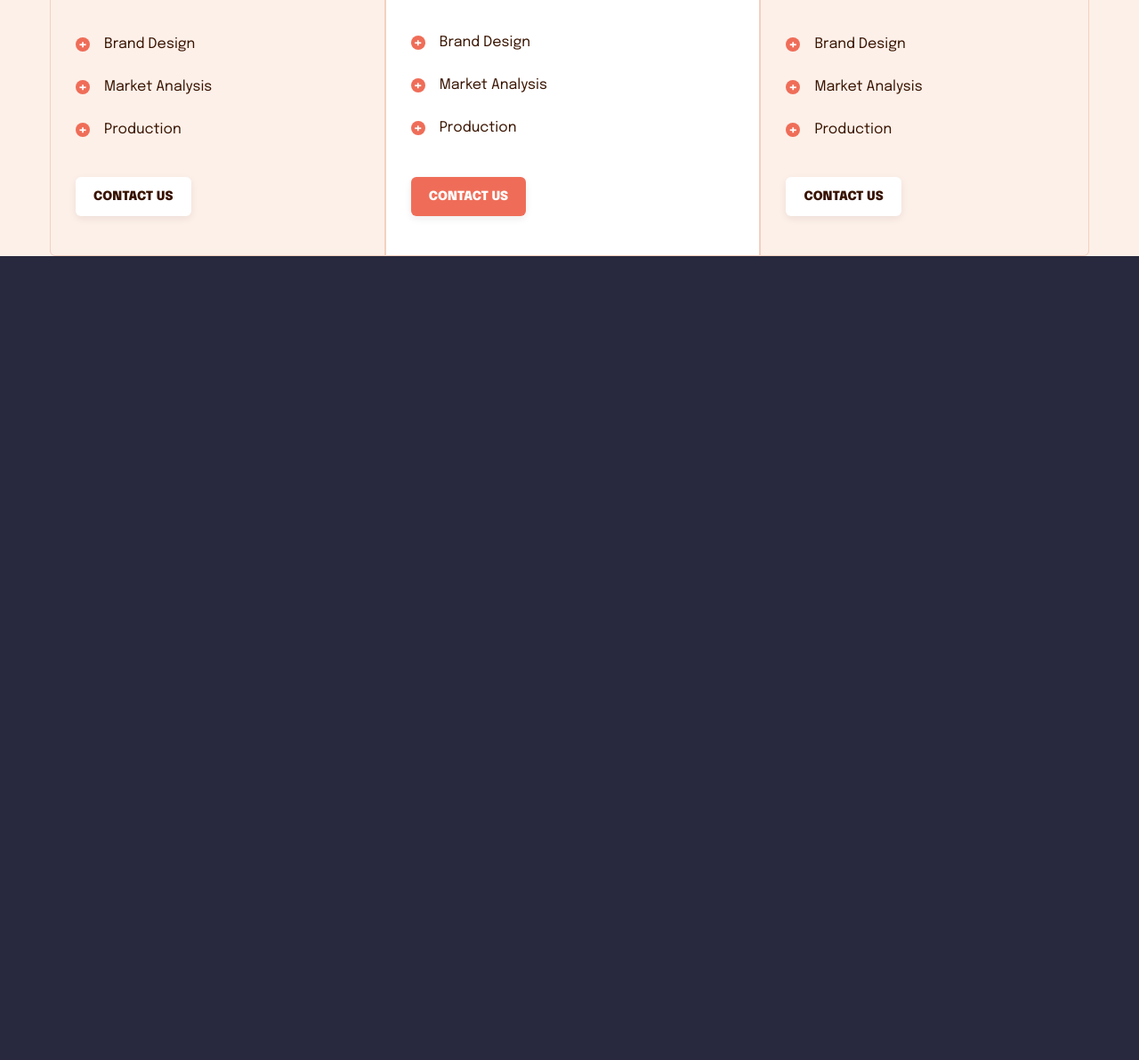
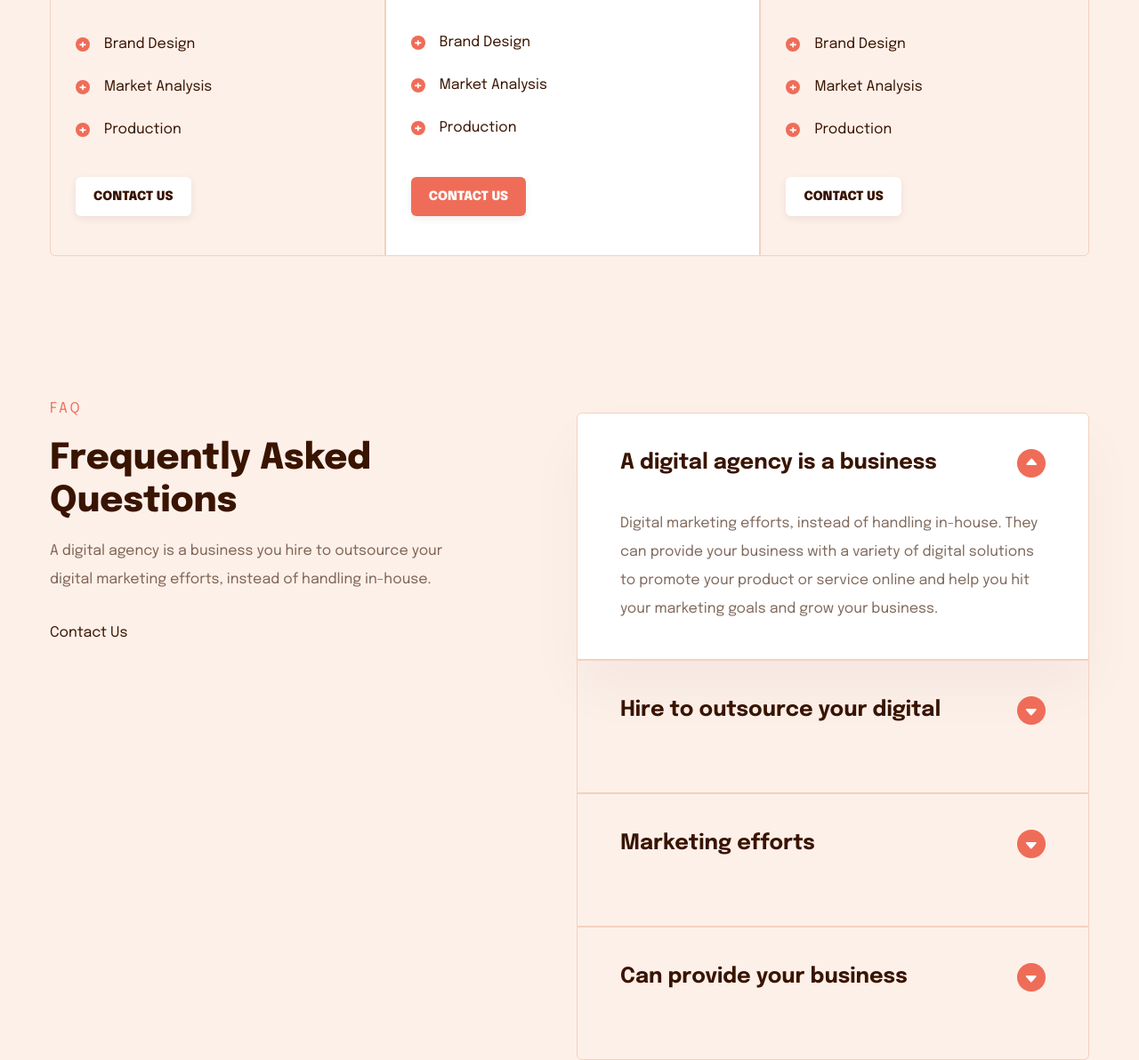
Before and after one commit to yamanidev/webflow-expert, a website: page public/index.html in a window 1280 px wide. Shown: the part 8333-9525 px from the top of the page at 89% size. Before the commit the page ends 8621 px from the top, so only its background shows below. Drawn offline with Linux system fonts and the light colour scheme.

Commit message:
FAQ section added

```diff
--- a/public/index.html
+++ b/public/index.html
@@ -442,9 +442,43 @@
                 </div>
             </div>
         </section>
-        <section class="">
+        <section class="pt-28 xl:pt-44 bg-beige">
             <div class="container">
-
+                <div class="flex flex-col xl:flex-row gap-9 xl:gap-32">
+                    <div class="relative bottom-5">
+                        <h5 class="title-tag">FAQ</h5>
+                        <h3 class="max-w-sm my-4 text-dark">Frequently Asked Questions</h3>
+                        <p class="text-dark-gray">A digital agency is a business you hire to outsource your digital marketing efforts, instead of handling in-house.</p>
+                        <a href="#" class="mt-8 text-dark">Contact Us</a>
+                    </div>
+                    <div class="max-w-xl mx-auto">
+                        <div class="faq-card">
+                            <div>
+                                <h4>A digital agency is a business</h4>
+                                <img src="assets/images/expand-icon.png" class="rotate-180" alt="">
+                            </div>
+                            <p>Digital marketing efforts, instead of handling in-house. They can provide your business with a variety of digital solutions to promote your product or service online and help you hit your marketing goals and grow your business.</p>
+                        </div>
+                        <div class="faq-card">
+                            <div>
+                                <h4>Hire to outsource your digital</h4>
+                                <img src="assets/images/expand-icon.png" alt="">
+                            </div>
+                        </div>
+                        <div class="faq-card">
+                            <div>
+                                <h4>Marketing efforts</h4>
+                                <img src="assets/images/expand-icon.png" alt="">
+                            </div>
+                        </div>
+                        <div class="faq-card">
+                            <div>
+                                <h4>Can provide your business</h4>
+                                <img src="assets/images/expand-icon.png" alt="">
+                            </div>
+                        </div>
+                    </div>
+                </div>
             </div>
         </section>
     </main>
--- a/src/styles/style.css
+++ b/src/styles/style.css
@@ -124,3 +124,31 @@ hr{
 .pricing-plan-card:last-child {
     @apply rounded-b-md lg:rounded-bl-none lg:rounded-tr-md;
 }
+
+.faq-card {
+    @apply py-10 px-7 xl:px-12 border border-dark-beige;
+}
+
+.faq-card div:first-of-type {
+    @apply mb-5 xl:mb-9 flex items-start justify-between gap-2;
+}
+
+.faq-card h4 {
+    @apply text-dark;
+}
+
+.faq-card p {
+    @apply text-dark-gray;
+}
+
+.faq-card img {
+    @apply w-8 h-8;
+}
+
+.faq-card:first-child {
+    @apply rounded-t-md bg-white shadow-[0_32px_64px_rgba(57,20,0,0.04)];
+}
+
+.faq-card:last-child {
+    @apply rounded-b-md;
+}
```
Also changed, not shown: public/assets/images/expand-icon.png (added), public/assets/styles/style.css.
